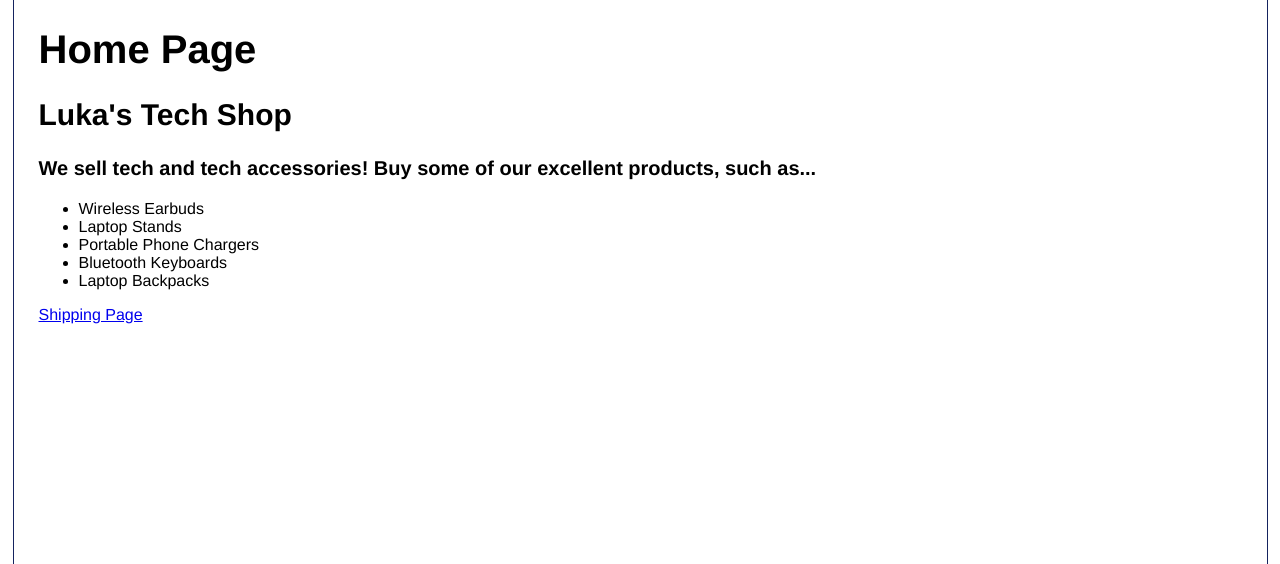
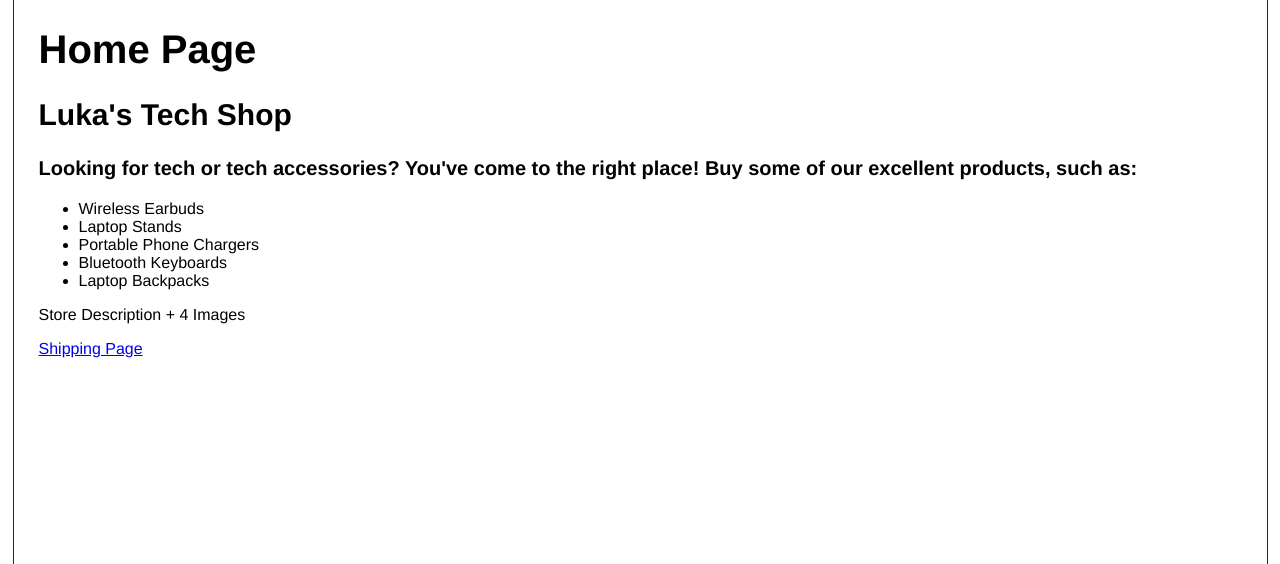
Before and after one commit to LMNJIT/IT202-ldm29-Project, a PHP site: page /LMNJIT/home_page.php in a window 1280 px wide. Shown: the part 118-682 px from the top of the page. Run offline with PHP 8.4, Linux system fonts and the light colour scheme.

Commit message:
small alterations

```diff
--- a/home_page.php
+++ b/home_page.php
@@ -14,7 +14,8 @@
             <body>
             <h1>Home Page</h1>
             <h2>Luka's Tech Shop</h2>
-            <h3>We sell tech and tech accessories! Buy some of our excellent products, such as...</h3>
+            <h3>Looking for tech or tech accessories? You've come
+                to the right place! Buy some of our excellent products, such as:</h3>
             <ul>
                 <li>Wireless Earbuds</li>
                 <li>Laptop Stands</li>
@@ -22,6 +23,7 @@
                 <li>Bluetooth Keyboards</li>
                 <li>Laptop Backpacks</li>
             </ul>
+            <p>Store Description + 4 Images</p>
         </main>
         <footer>
         <a href="http://localhost/LMNJIT/git/IT202-ldm29-Project/shipping_page.php">Shipping Page</a>
--- a/shipping_page.php
+++ b/shipping_page.php
@@ -1,4 +1,5 @@
 <?php
+
 ?>
 <html>
 <head>
```
Also changed, not shown: lukas_tech_shop.css (line endings or trailing spaces).
